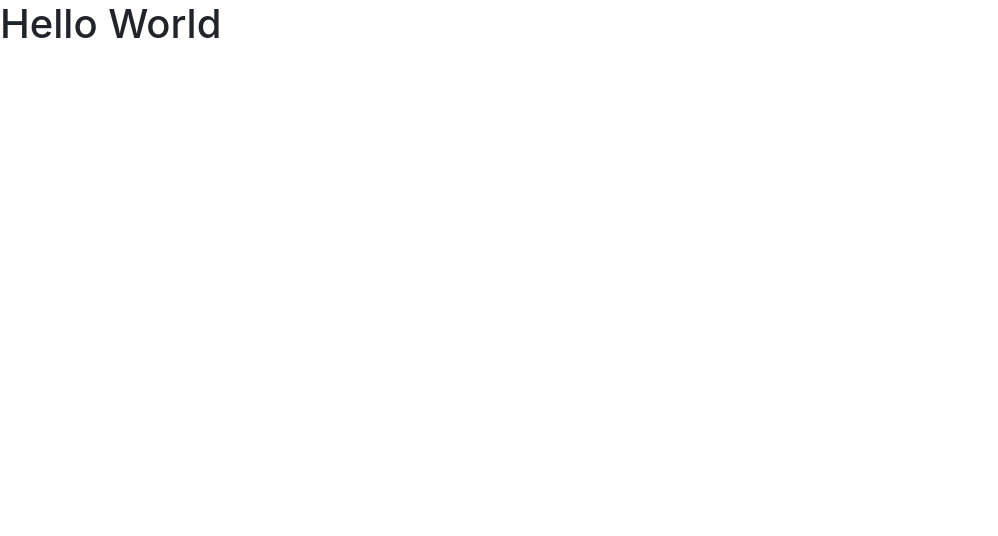
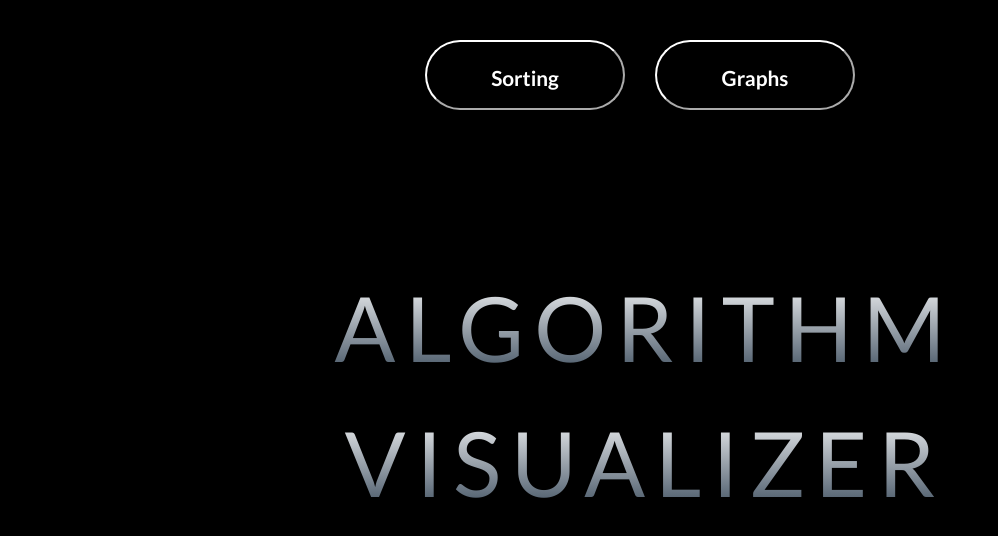
Before and after one commit to anish-kondepudi/AlgorithmVisualizer, a React (Create React App) app in the folder algorithm_visualizer/: page / in a window 1280 px wide. Shown: the top 536 px of the page, without its empty margins (0-998 px from the left). Built offline with nearby package versions, Linux system fonts and the light colour scheme.

Commit message:
Added Routes
- Added routes to sorting and graphing pages
- Bug: particle background not loading (put temporary black background as placeholder)

```diff
--- a/algorithm_visualizer/package.json
+++ b/algorithm_visualizer/package.json
@@ -8,6 +8,8 @@
     "@testing-library/user-event": "^12.8.3",
     "react": "^17.0.2",
     "react-dom": "^17.0.2",
+    "react-router": "^5.2.0",
+    "react-router-dom": "^5.2.0",
     "react-scripts": "4.0.3",
     "web-vitals": "^1.1.2"
   },
--- a/algorithm_visualizer/public/index.html
+++ b/algorithm_visualizer/public/index.html
@@ -8,8 +8,9 @@
     <meta name="description" content="Web site created using create-react-app"/>
     <link rel="apple-touch-icon" href="%PUBLIC_URL%/logo192.png"/>
     <link rel="manifest" href="%PUBLIC_URL%/manifest.json"/>
+    <link href='https://fonts.googleapis.com/css?family=Lato:300,400,700' rel='stylesheet' type='text/css'>
     <link href="https://cdn.jsdelivr.net/npm/bootstrap@5.0.2/dist/css/bootstrap.min.css" rel="stylesheet" integrity="sha384-EVSTQN3/azprG1Anm3QDgpJLIm9Nao0Yz1ztcQTwFspd3yD65VohhpuuCOmLASjC" crossorigin="anonymous">
-    <title>React App</title>
+    <title>Algorithm Visualizer</title>
   </head>
   <body>
     <noscript>You need to enable JavaScript to run this app.</noscript>
--- a/algorithm_visualizer/src/App.js
+++ b/algorithm_visualizer/src/App.js
@@ -1,9 +1,15 @@
+import {Route, BrowserRouter as Router} from "react-router-dom";
+import {landingPage} from "./pages/landingPage.js";
+import {sortingPage} from "./pages/sortingPage.js";
+import {graphPage} from "./pages/graphPage.js";
 
 const App = () => {
   return (
-    <div className="App">
-      <h1>Hello World</h1>
-    </div>
+    <Router>
+      <Route path="/" exact component={landingPage}/>
+      <Route path="/sorting" component={sortingPage}/>
+      <Route path="/graph" component={graphPage}/>
+    </Router>
   );
 }
 
--- a/algorithm_visualizer/src/index.css
+++ b/algorithm_visualizer/src/index.css
@@ -11,3 +11,82 @@ code {
   font-family: source-code-pro, Menlo, Monaco, Consolas, 'Courier New',
     monospace;
 }
+
+@font-face {
+  font-family: Lato;
+  src: url("https://fonts.googleapis.com/css2?family=Lato&display=swap");
+}
+
+html, body {
+  height: 100%;
+  width: 100%;
+  margin: 0;
+  padding: 0;
+  overflow: hidden;
+  position: absolute;
+  z-index: -1;
+  background-color: black; /*Remove once particle system added*/
+}
+#particle-canvas {
+  width: 100%;
+  height: 100%;
+  position: absolute;
+  z-index: -1;
+}
+#title {
+  position: absolute;
+  top: 50%;
+  left: 0;
+  right: 0;
+  color: #FFF;
+  text-align: center;
+  font-family: 'lato',sans-serif;
+  font-weight: 300;
+  font-size: 90px;
+  letter-spacing: 10px;
+  margin-top: -140px;
+  padding-left: 10px;
+}
+
+#title span {
+  background: -webkit-linear-gradient(white, #38495a);
+  -webkit-background-clip: text;
+  -webkit-text-fill-color: transparent;
+}
+
+#navigation {
+  position: absolute;
+  top: 5%;
+  width: 100%;
+  text-align: center;
+  align-content: center;
+  align-self: center;
+}
+
+.btnHome {
+  display: table-cell;
+  vertical-align: middle;
+  font-size: 1.3rem;
+  border-width: 2px;
+  font-weight: bold;
+  font-family: Lato;
+  margin-right:15px;
+  margin-left: 15px;
+  color: white;
+  background: transparent;
+  border-color: white;
+  border-radius: 150px;
+  padding: 20px;
+  width: 200px;
+  height: 70px;
+}
+
+.btnHome:hover {
+    color: black;
+    background: white;
+    border-color: black;
+}
+
+h1 {
+  color: white
+}
--- /dev/null
+++ b/algorithm_visualizer/src/pages/graphPage.js
@@ -0,0 +1,6 @@
+
+export const graphPage = () => {
+  return (
+    <h1> Graph Algorithms </h1>
+  );
+}
--- /dev/null
+++ b/algorithm_visualizer/src/pages/landingPage.js
@@ -0,0 +1,40 @@
+
+export const landingPage = () => {
+
+  return (
+
+    <div className="landingPage">
+
+      <script src="https://rawgit.com/JulianLaval/canvas-particle-network/master/particle-network.min.js"></script>
+
+      <div id="particle-canvas"></div>
+
+      <div id="navigation">
+        <button className="btnHome" onClick={event =>  window.location.href='/sorting'}>Sorting</button>
+        <button className="btnHome" onClick={event =>  window.location.href='/graph'}>Graphs</button>
+      </div>
+
+      <div id="title">
+        <span>
+          <b>ALGORITHM</b>
+        </span>
+        <br/>
+        <span>
+          <b>VISUALIZER</b>
+        </span>
+      </div>
+
+      {() => {
+        var canvasDiv = document.getElementById('particle-canvas');
+        var options = {
+          particleColor: '#e37575',
+          interactive: true,
+          speed: 'medium',
+          density: 'high'
+        };
+        /*var particleCanvas = new ParticleNetwork(canvasDiv, options);*/
+      }}
+
+    </div>
+  );
+}
--- /dev/null
+++ b/algorithm_visualizer/src/pages/sortingPage.js
@@ -0,0 +1,6 @@
+
+export const sortingPage = () => {
+  return (
+    <h1> Sorting Algorithms </h1>
+  );
+}
```
Also changed, not shown: algorithm_visualizer/src/components/components.txt (deleted), 2 other files (tests, documents, lock files or other folders).
